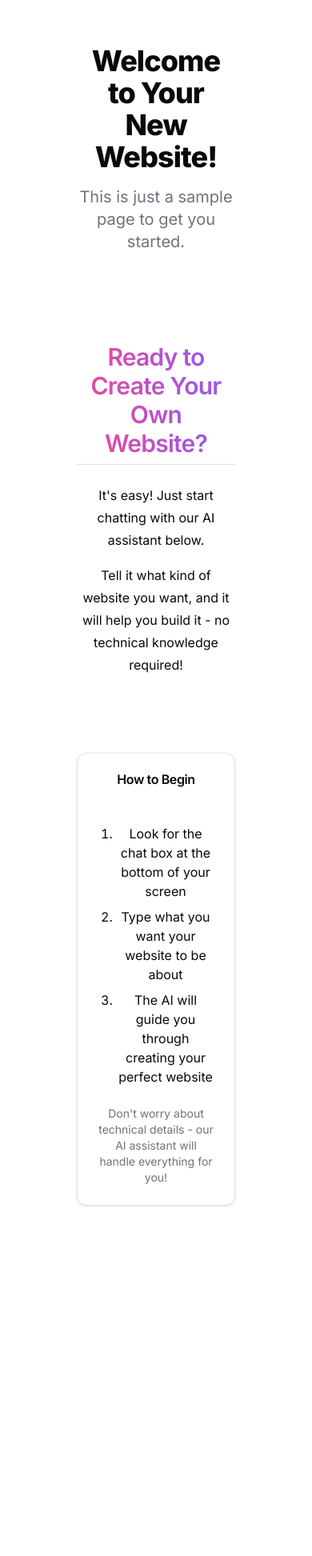
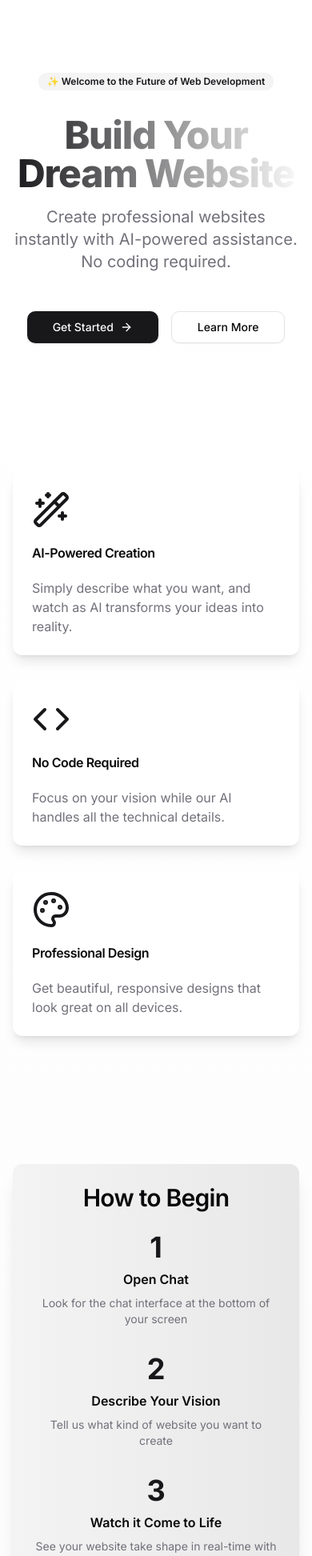
Before and after one commit to magnolia-AI/anton-ejc66, a Next.js app: page / in a window 390 px wide. Shown: the part 40-1985 px from the top of the page at 80% size. Before the commit the page ends 1771 px from the top, so only its background shows below. Built offline with nearby package versions, Linux system fonts and the light colour scheme.

Commit message:
Update 2 files

```diff
--- a/app/globals.css
+++ b/app/globals.css
@@ -1,7 +1,6 @@
 @tailwind base;
 @tailwind components;
 @tailwind utilities;
-
  @layer base {
   :root {
     --background: 0 0% 100%;
@@ -10,8 +9,8 @@
     --card-foreground: 240 10% 3.9%;
     --popover: 0 0% 100%;
     --popover-foreground: 240 10% 3.9%;
-  --primary: 346.8 77.2% 49.8%;
-  --primary-foreground: 355.7 100% 97.3%;
+    --primary: 240 5.9% 10%;
+    --primary-foreground: 0 0% 98%;
     --secondary: 240 4.8% 95.9%;
     --secondary-foreground: 240 5.9% 10%;
     --muted: 240 4.8% 95.9%;
@@ -22,49 +21,31 @@
     --destructive-foreground: 0 0% 98%;
     --border: 240 5.9% 90%;
     --input: 240 5.9% 90%;
-  --ring: 346.8 77.2% 49.8%;
-  --radius: 0.5rem;
-  --sidebar-background: 0 0% 98%;
-  --sidebar-foreground: 240 5.3% 26.1%;
-  --sidebar-primary: 240 5.9% 10%;
-  --sidebar-primary-foreground: 0 0% 98%;
-  --sidebar-accent: 240 4.8% 95.9%;
-  --sidebar-accent-foreground: 240 5.9% 10%;
-  --sidebar-border: 220 13% 91%;
-  --sidebar-ring: 217.2 91.2% 59.8%;
+    --ring: 240 5.9% 10%;
+    --radius: 0.75rem;
   }
-
    .dark {
-  --background: 20 14.3% 4.1%;
-  --foreground: 0 0% 95%;
-  --card: 24 9.8% 10%;
-  --card-foreground: 0 0% 95%;
-  --popover: 0 0% 9%;
-  --popover-foreground: 0 0% 95%;
-  --primary: 346.8 77.2% 49.8%;
-  --primary-foreground: 355.7 100% 97.3%;
+    --background: 240 10% 3.9%;
+    --foreground: 0 0% 98%;
+    --card: 240 10% 3.9%;
+    --card-foreground: 0 0% 98%;
+    --popover: 240 10% 3.9%;
+    --popover-foreground: 0 0% 98%;
+    --primary: 0 0% 98%;
+    --primary-foreground: 240 5.9% 10%;
     --secondary: 240 3.7% 15.9%;
     --secondary-foreground: 0 0% 98%;
-  --muted: 0 0% 15%;
+    --muted: 240 3.7% 15.9%;
     --muted-foreground: 240 5% 64.9%;
-  --accent: 12 6.5% 15.1%;
+    --accent: 240 3.7% 15.9%;
     --accent-foreground: 0 0% 98%;
     --destructive: 0 62.8% 30.6%;
-  --destructive-foreground: 0 85.7% 97.3%;
+    --destructive-foreground: 0 0% 98%;
     --border: 240 3.7% 15.9%;
     --input: 240 3.7% 15.9%;
-  --ring: 346.8 77.2% 49.8%;
-  --sidebar-background: 240 5.9% 10%;
-  --sidebar-foreground: 240 4.8% 95.9%;
-  --sidebar-primary: 224.3 76.3% 48%;
-  --sidebar-primary-foreground: 0 0% 100%;
-  --sidebar-accent: 240 3.7% 15.9%;
-  --sidebar-accent-foreground: 240 4.8% 95.9%;
-  --sidebar-border: 240 3.7% 15.9%;
-  --sidebar-ring: 217.2 91.2% 59.8%;
+    --ring: 240 4.9% 83.9%;
   }
 }
-
 @layer base {
   * {
     @apply border-border;
@@ -73,3 +54,16 @@
     @apply bg-background text-foreground;
   }
 }
+@keyframes fade-in {
+  from {
+    opacity: 0;
+    transform: translateY(10px);
+  }
+  to {
+    opacity: 1;
+    transform: translateY(0);
+  }
+}
+.animate-fade-in {
+  animation: fade-in 0.5s ease-out;
+}
--- a/app/page.tsx
+++ b/app/page.tsx
@@ -1,53 +1,102 @@
 'use client'
-
 import { Button } from '@/components/ui/button'
 import { Card, CardHeader, CardTitle, CardContent } from '@/components/ui/card'
-
+import { Badge } from '@/components/ui/badge'
+import { ArrowRight, Code, Palette, Wand2 } from 'lucide-react'
 export default function Home() {
   return (
-    <main className="flex min-h-screen flex-col items-center justify-center p-24">
-      <div className="z-10 max-w-5xl w-full items-center justify-between text-center">
-        <h1 className="scroll-m-20 text-4xl font-extrabold tracking-tight lg:text-5xl mb-4">
-          Welcome to Your New Website!
+    <main className="min-h-screen bg-gradient-to-b from-background to-muted/20">
+      {/* Hero Section */}
+      <div className="container mx-auto px-4 pt-32 pb-16">
+        <div className="text-center space-y-4">
+          <Badge className="mb-4" variant="secondary">✨ Welcome to the Future of Web Development</Badge>
+          <h1 className="scroll-m-20 text-5xl font-extrabold tracking-tight lg:text-6xl bg-gradient-to-r from-primary to-primary-foreground bg-clip-text text-transparent animate-fade-in">
+            Build Your Dream Website
           </h1>
-        <p className="text-xl text-muted-foreground mb-12">
-          This is just a sample page to get you started.
+          <p className="text-xl text-muted-foreground max-w-[700px] mx-auto">
+            Create professional websites instantly with AI-powered assistance. No coding required.
           </p>
-      </div>
-
-      <div className="relative flex place-items-center my-16">
-        <div className="text-center max-w-2xl">
-          <h2 className="scroll-m-20 border-b pb-2 text-3xl font-semibold tracking-tight first:mt-0 bg-clip-text text-transparent bg-gradient-to-r from-pink-500 to-violet-500 mb-6">
-            Ready to Create Your Own Website?
-          </h2>
-          <p className="leading-7 [&:not(:first-child)]:mt-4 mb-4">
-            It's easy! Just start chatting with our AI assistant below.
-          </p>
-          <p className="leading-7 [&:not(:first-child)]:mt-4 mb-8">
-            Tell it what kind of website you want, and it will help you build it - no technical knowledge required!
-          </p>
+          <div className="flex justify-center gap-4 pt-8">
+            <Button size="lg" className="gap-2">
+              Get Started <ArrowRight className="h-4 w-4" />
+            </Button>
+            <Button size="lg" variant="outline">
+              Learn More
+            </Button>
           </div>
         </div>
-
-      <div className="mb-32 text-center max-w-2xl">
-        <Card>
+      </div>
+      {/* Features Section */}
+      <div className="container mx-auto px-4 py-24">
+        <div className="grid md:grid-cols-3 gap-8">
+          <Card className="border-none shadow-lg hover:shadow-xl transition-shadow">
             <CardHeader>
-            <CardTitle>How to Begin</CardTitle>
+              <Wand2 className="h-12 w-12 text-primary mb-4" />
+              <CardTitle>AI-Powered Creation</CardTitle>
             </CardHeader>
             <CardContent>
-            <ol className="my-6 ml-6 list-decimal [&>li]:mt-2">
-              <li>Look for the chat box at the bottom of your screen</li>
-              <li>Type what you want your website to be about</li>
-              <li>The AI will guide you through creating your perfect website</li>
-            </ol>
-            <p className="text-sm text-muted-foreground mt-6">
-              Don't worry about technical details - our AI assistant will handle everything for you!
+              <p className="text-muted-foreground">
+                Simply describe what you want, and watch as AI transforms your ideas into reality.
+              </p>
+            </CardContent>
+          </Card>
+          <Card className="border-none shadow-lg hover:shadow-xl transition-shadow">
+            <CardHeader>
+              <Code className="h-12 w-12 text-primary mb-4" />
+              <CardTitle>No Code Required</CardTitle>
+            </CardHeader>
+            <CardContent>
+              <p className="text-muted-foreground">
+                Focus on your vision while our AI handles all the technical details.
+              </p>
+            </CardContent>
+          </Card>
+          <Card className="border-none shadow-lg hover:shadow-xl transition-shadow">
+            <CardHeader>
+              <Palette className="h-12 w-12 text-primary mb-4" />
+              <CardTitle>Professional Design</CardTitle>
+            </CardHeader>
+            <CardContent>
+              <p className="text-muted-foreground">
+                Get beautiful, responsive designs that look great on all devices.
               </p>
             </CardContent>
           </Card>
         </div>
+      </div>
+      {/* How It Works Section */}
+      <div className="container mx-auto px-4 py-16">
+        <Card className="border-none shadow-xl bg-gradient-to-r from-primary/5 to-primary/10">
+          <CardHeader className="text-center">
+            <CardTitle className="text-3xl">How to Begin</CardTitle>
+          </CardHeader>
+          <CardContent>
+            <div className="grid md:grid-cols-3 gap-8 text-center">
+              <div className="space-y-2">
+                <div className="text-4xl font-bold text-primary">1</div>
+                <h3 className="font-semibold">Open Chat</h3>
+                <p className="text-sm text-muted-foreground">
+                  Look for the chat interface at the bottom of your screen
+                </p>
+              </div>
+              <div className="space-y-2">
+                <div className="text-4xl font-bold text-primary">2</div>
+                <h3 className="font-semibold">Describe Your Vision</h3>
+                <p className="text-sm text-muted-foreground">
+                  Tell us what kind of website you want to create
+                </p>
+              </div>
+              <div className="space-y-2">
+                <div className="text-4xl font-bold text-primary">3</div>
+                <h3 className="font-semibold">Watch it Come to Life</h3>
+                <p className="text-sm text-muted-foreground">
+                  See your website take shape in real-time with AI guidance
+                </p>
+              </div>
+            </div>
+          </CardContent>
+        </Card>
+      </div>
     </main>
-
-
   )
 }
```
Lines whose indentation alone changed are shown as unchanged.
